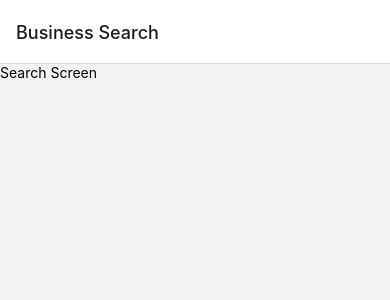
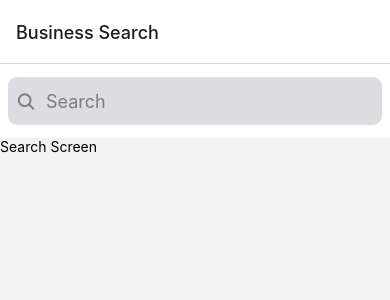
Before and after one commit to akibarika/yelp-api, a React Native app: screen /Search in a window 390 px wide. Shown: the top 300 px of the page. Built offline with nearby package versions, Linux system fonts and the light colour scheme.

Commit message:
🚧 WIP

```diff
--- a/App.tsx
+++ b/App.tsx
@@ -1,13 +1,18 @@
 import * as React from 'react';
-import {View, Text} from 'react-native';
+import {ThemeProvider, Button, createTheme} from '@rneui/themed';
 import {NavigationContainer} from '@react-navigation/native';
 import {createNativeStackNavigator} from '@react-navigation/native-stack';
 import SearchScreen from './src/screens/SearchScreen';
 
 const Stack = createNativeStackNavigator();
-
-const App = () => {
+const theme = createTheme({
+  Button: {
+    raised: true,
+  },
+});
+const App: React.FC = () => {
   return (
+    <ThemeProvider theme={theme}>
       <NavigationContainer>
         <Stack.Navigator
           initialRouteName='Search'>
@@ -17,6 +22,7 @@ const App = () => {
             component={SearchScreen}/>
         </Stack.Navigator>
       </NavigationContainer>
+    </ThemeProvider>
   )
 }
 
--- a/package.json
+++ b/package.json
@@ -12,6 +12,8 @@
   "dependencies": {
     "@react-navigation/native": "^6.0.10",
     "@react-navigation/native-stack": "^6.6.2",
+    "@rneui/base": "^4.0.0-rc.4",
+    "@rneui/themed": "^4.0.0-rc.4",
     "expo": "~45.0.0",
     "expo-status-bar": "~1.3.0",
     "react": "17.0.2",
@@ -19,6 +21,7 @@
     "react-native": "0.68.2",
     "react-native-safe-area-context": "^4.2.5",
     "react-native-screens": "^3.13.1",
+    "react-native-vector-icons": "^9.1.0",
     "react-native-web": "0.17.7",
     "react-navigation-stack": "^2.10.4"
   },
--- /dev/null
+++ b/src/components/SearchBar.tsx
@@ -0,0 +1,28 @@
+import * as React from 'react';
+import {View, Text, StyleSheet} from 'react-native';
+import {SearchBar} from '@rneui/themed';
+
+type SearchBarComponentProps = {
+  term: string;
+  onTermChange: (term: string) => void;
+  onTermSubmit: () => void
+};
+
+const SearchBarArea: React.FC<SearchBarComponentProps> = (props: SearchBarComponentProps) => {
+  const {term, onTermChange, onTermSubmit} = props;
+  return (<View>
+    <SearchBar
+      platform='ios'
+      placeholder="Search"
+      value={term}
+      onChangeText={onTermChange}
+      autoCapitalize='none'
+      autoCorrect={false}
+      onEndEditing={onTermSubmit}
+    />
+  </View>)
+}
+
+const styles = StyleSheet.create({});
+
+export default SearchBarArea;
--- a/src/screens/SearchScreen.tsx
+++ b/src/screens/SearchScreen.tsx
@@ -1,9 +1,19 @@
 import * as React from 'react';
 import {View, Text, StyleSheet} from 'react-native';
+import SearchBarArea from '../components/SearchBar';
+import {useState} from 'react';
 
-const SearchScreen = () => {
+
+const SearchScreen: React.FC = () => {
+  const [term, setTerm] = useState('');
   return <View>
+    <SearchBarArea
+      term={term}
+      onTermChange={newTerm => setTerm(newTerm)}
+      onTermSubmit={() => console.log('test')}
+    />
     <Text>Search Screen</Text>
+    <Text>{term}</Text>
   </View>
 }
 
```
Also changed, not shown: 1 other file (tests, documents, lock files or other folders). Lines whose indentation alone changed are shown as unchanged.
